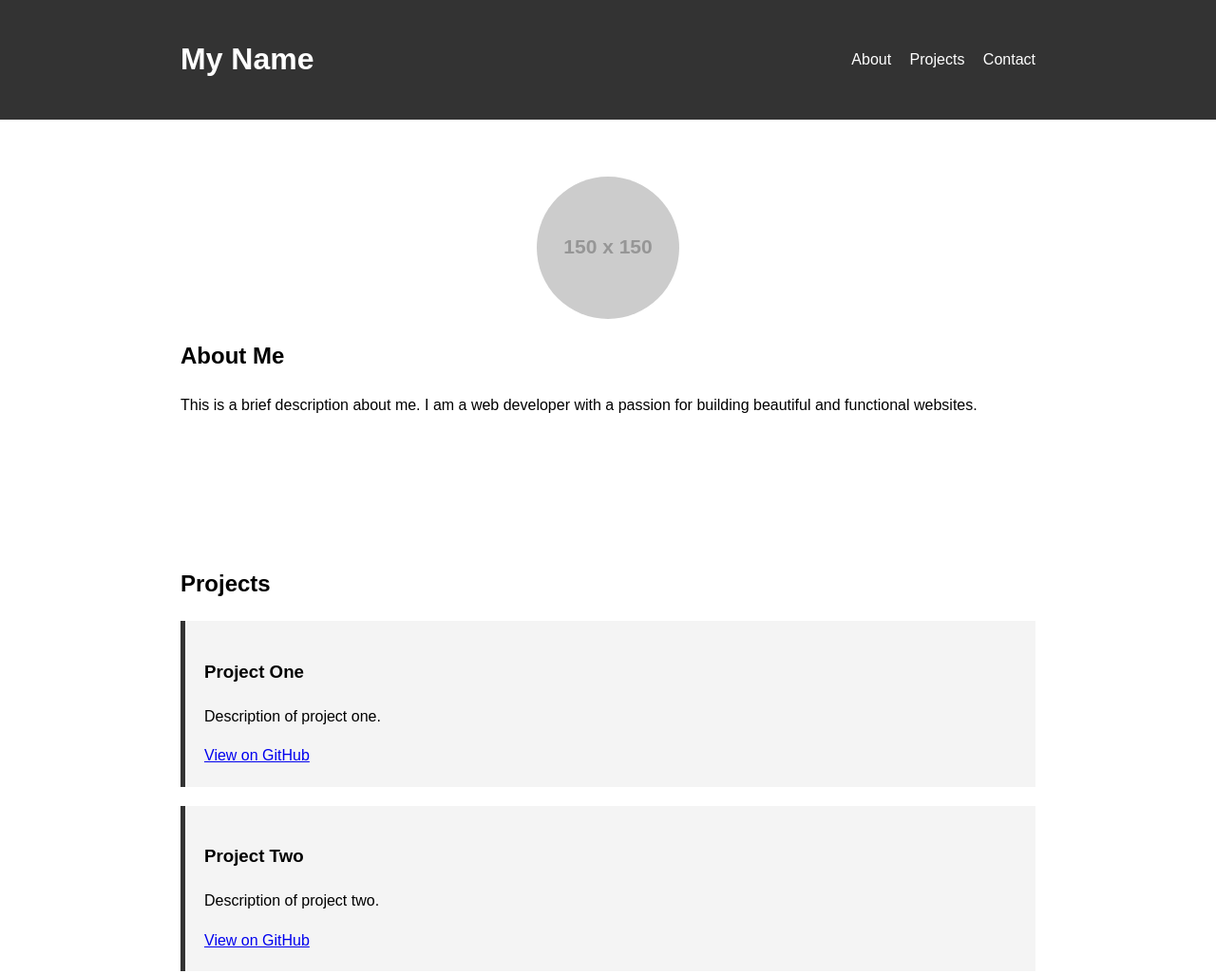
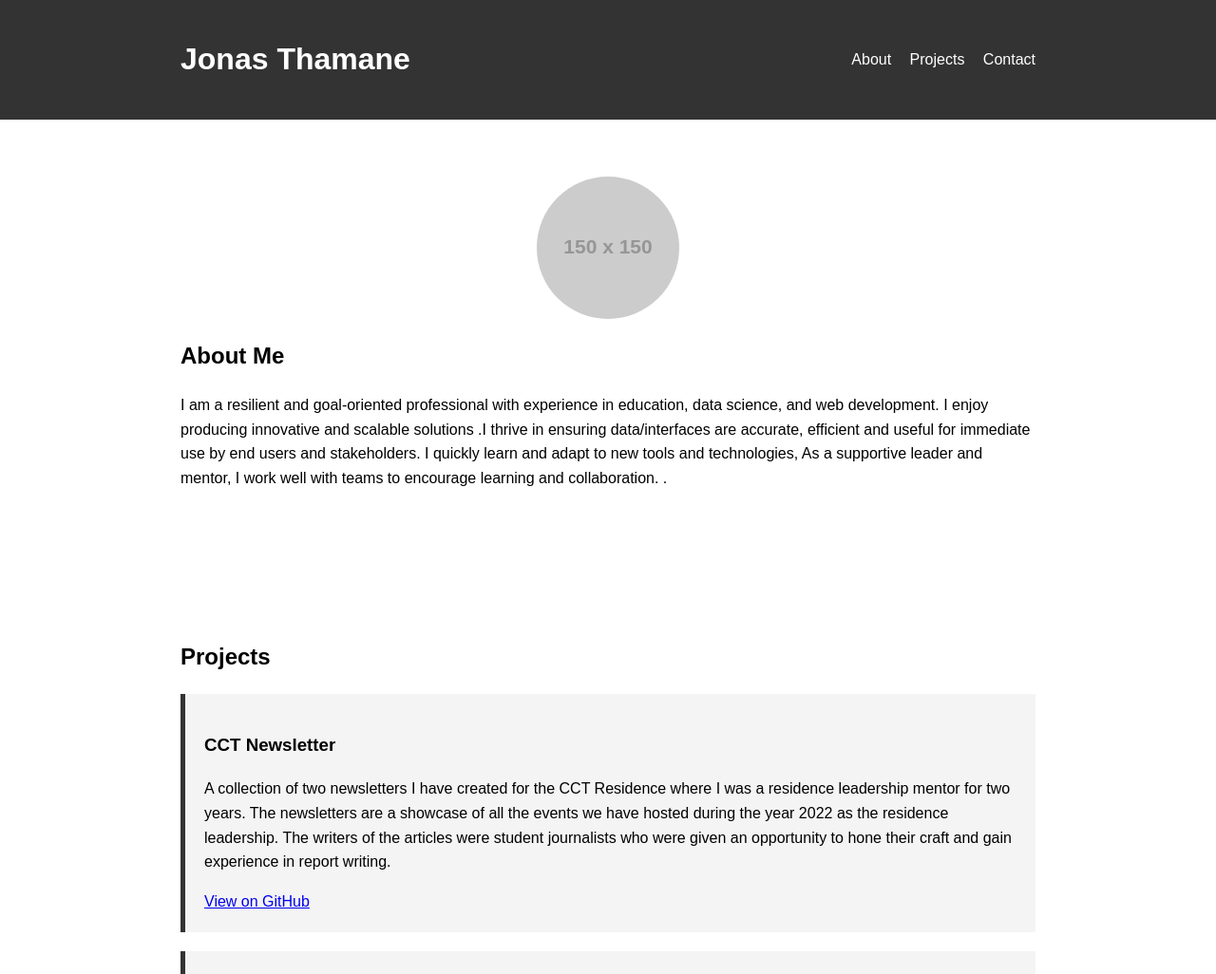
Before and after one commit to NathiJonas/PortfolioWebsite, a plain HTML site: page index.html in a window 1280 px wide. Shown: the top 1026 px of the page at 95% size. Drawn offline with Linux system fonts and the light colour scheme; placeholder pictures from the web are drawn by us.

Commit message:
Update index.html

```diff
--- a/index.html
+++ b/index.html
@@ -3,13 +3,13 @@
 <head>
   <meta charset="UTF-8" />
   <meta name="viewport" content="width=device-width, initial-scale=1.0" />
-  <title>My Portfolio</title>
+  <title>Welcome to My Project Portfolio</title>
   <link rel="stylesheet" href="style.css" />
 </head>
 <body>
   <header>
     <div class="container">
-      <h1>My Name</h1>
+      <h1>Jonas Thamane</h1>
       <nav>
         <a href="#about">About</a>
         <a href="#projects">Projects</a>
@@ -22,7 +22,7 @@
     <div class="container">
       <img src="https://via.placeholder.com/150" alt="Profile" class="profile-img" />
       <h2>About Me</h2>
-      <p>This is a brief description about me. I am a web developer with a passion for building beautiful and functional websites.</p>
+      <p>I am a resilient and goal-oriented professional with experience in education, data science, and web development. I enjoy producing innovative and scalable solutions .I thrive in ensuring data/interfaces are accurate, efficient and useful for immediate use by end users and stakeholders. I quickly learn and adapt to new tools and technologies, As a supportive leader and mentor, I work well with teams to encourage learning and collaboration. .</p>
     </div>
   </section>
 
@@ -30,8 +30,8 @@
     <div class="container">
       <h2>Projects</h2>
       <div class="project">
-        <h3>Project One</h3>
-        <p>Description of project one.</p>
+        <h3>CCT Newsletter</h3>
+        <p> A collection of two newsletters I have created for the CCT Residence where I was a residence leadership mentor for two years. The newsletters are a showcase of all the events we have hosted during the year 2022 as the residence leadership. The writers of the articles were student journalists who were given an opportunity to hone their craft and gain experience in report writing.</p>
         <a href="#">View on GitHub</a>
       </div>
       <div class="project">
```
